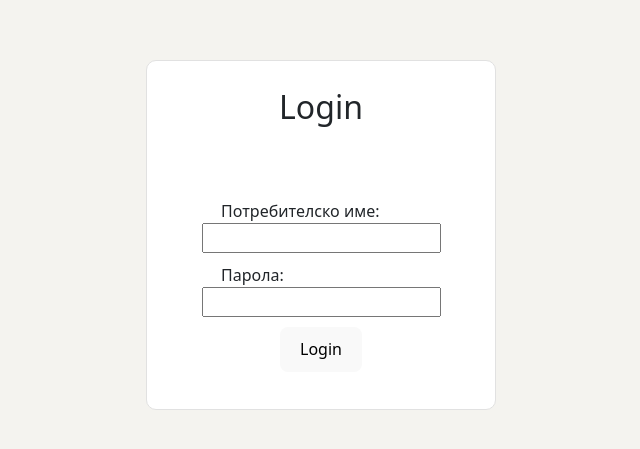
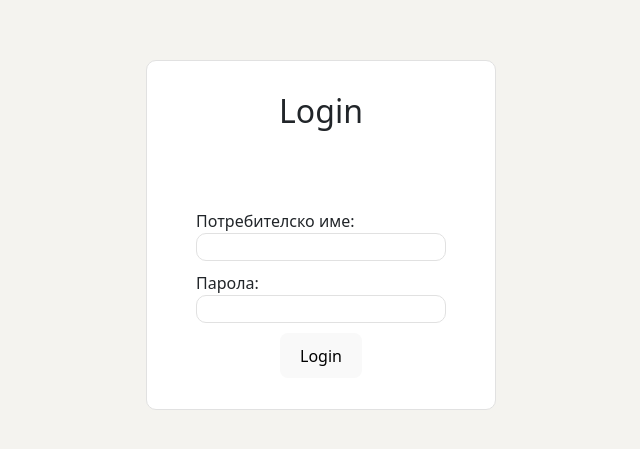
Before and after one commit to abochukov/household, a React (Vite) app: page / in a window 1280 px wide. Shown: the part 165-614 px from the top of the page, without its empty margins (319-959 px from the left). Built offline with nearby package versions, Linux system fonts and the light colour scheme.

Commit message:
Small login ui adjustments

```diff
--- a/src/components/login/login.jsx
+++ b/src/components/login/login.jsx
@@ -29,9 +29,9 @@ function Login({ setIsAuthenticated }) {
         <div>
           <h2>Login</h2>
         </div>
-        <div className='username'>
+        <div className='form-container'>
           <form onSubmit={handleLogin}>
-            <div>
+            <div className='username'>
               <label>Потребителско име:</label>
               <input
                 type="text"
--- a/src/components/login/login.scss
+++ b/src/components/login/login.scss
@@ -21,6 +21,13 @@
         border: 1px solid #e1e1e1;
         position: relative;
         z-index: 99999;
+
+        .form-container {
+            display: flex;
+            flex-direction: row;
+            justify-content: center;
+            width: 50%;
+        }
     }
 }
 
@@ -30,5 +37,12 @@ label {
 }
 
 .username, .password {
-    margin: 10px
+    margin: 10px;
+    text-align: left;
+
+    input {
+        border: 1px solid #e1e1e1;
+        border-radius: 10px;
+        width: 250px;
+    }
 }
```
